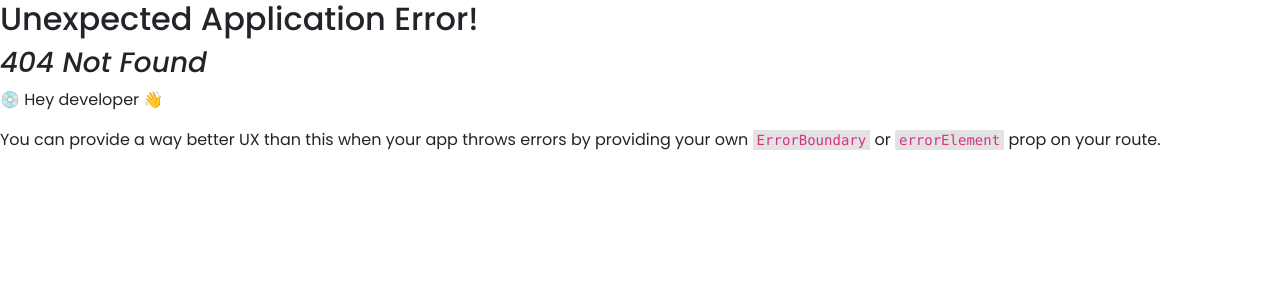
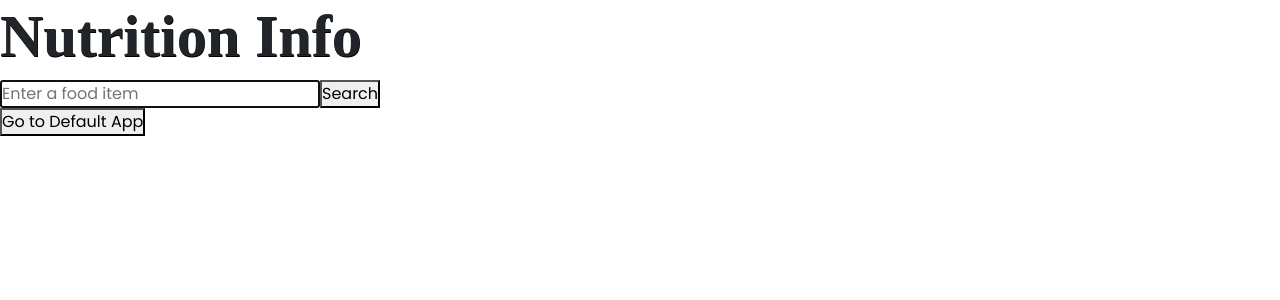
Before and after one commit to ChSathwik641/food-app, a React (Vite) app in the folder food/: page /NutritionInformation in a window 1280 px wide. Before the commit this address had no page. Shown: the top 300 px of the page. Built offline with nearby package versions, Linux system fonts and the light colour scheme; a web font is replaced by a local one.

Commit message:
modified component2 with nutrition information

```diff
--- a/food/src/App.jsx
+++ b/food/src/App.jsx
@@ -16,7 +16,7 @@ function App() {
       element: <Component1 />,
     },
     {
-      path: "/component2",
+      path: "/NutritionInformation",
       element: <Component2 />,
     },
   ]);
--- a/food/src/Components/Component2.jsx
+++ b/food/src/Components/Component2.jsx
@@ -1,10 +1,101 @@
-import React from "react";
+import React, { useState, useEffect, useRef } from "react";
 import { Link } from "react-router-dom";
+import { useForm, Controller } from "react-hook-form";
+import axios from "axios";
 
 const Component2 = () => {
+  const API_KEY = "KBpKW8Z6tRTW4kIt8kQv8EYI6QeADIcwaQsfqyO0";
+  const [nutrition, setNutrition] = useState(null);
+  const [loading, setLoading] = useState(false);
+  const [error, setError] = useState(null);
+  const inputRef = useRef(null);
+
+  const { handleSubmit, getValues, setValue, control } = useForm({
+    mode: "onSubmit",
+  });
+  useEffect(() => {
+    if (inputRef && inputRef.current) {
+      inputRef.current.focus();
+    }
+  }, []);
+  const searchNutrion = async (searchInput) => {
+    setError(null);
+    setNutrition(null);
+    const url = `https://api.nal.usda.gov/fdc/v1/foods/search?query=${encodeURIComponent(
+      searchInput
+    )}&api_key=${API_KEY}`;
+    setLoading(true);
+    try {
+      const response = await axios.get(url);
+      console.log("Response from API: ", response);
+      if (response.data.foods && response.data.foods.length > 0) {
+        setNutrition(response.data.foods[0]);
+      } else {
+        setError("No data was found for this food item.");
+      }
+    } catch (error) {
+      console.error("Error in fetching nutrion", error);
+      setError("Error fetching data");
+    } finally {
+      setLoading(false);
+    }
+  };
   return (
     <div>
-      <p>This is Component 2</p>
+      <h1>Nutrition Info</h1>
+      <form
+        onSubmit={handleSubmit((data) => {
+          console.log("came here", data);
+          searchNutrion(data.searchInput);
+        })}
+      >
+        <Controller
+          control={control}
+          name="searchInput"
+          render={() => (
+            <input
+              value={getValues("searchInput")}
+              onChange={(e) => {
+                setValue("searchInput", e.target.value);
+                setNutrition(null);
+              }}
+              ref={inputRef}
+              disabled={loading}
+              placeholder="Enter a food item"
+            />
+          )}
+        />
+        <button onClick={handleSubmit} disabled={loading}>
+          {loading ? "Searching..." : "Search"}
+        </button>
+      </form>
+      {loading && (
+        <div className="d-flex justify-content-center">
+          <div className="spinner-border" role="status">
+            <span className="visually-hidden">Loading...</span>
+          </div>
+        </div>
+      )}
+
+      {nutrition && (
+        <div>
+          <h3>{nutrition.description}</h3>
+          <div>
+            {nutrition.foodNutrients &&
+              nutrition.foodNutrients.map((nutrient, index) => (
+                <div key={`${nutrient.nutrientName} ${index}`}>
+                  <ul>
+                    <li>
+                      {nutrient.nutrientName} : {nutrient.value}{" "}
+                      {nutrient.unitName}
+                    </li>
+                  </ul>
+                </div>
+              ))}
+          </div>
+        </div>
+      )}
+      {error && <p>{error}</p>}
       <Link to="/">
         {" "}
         {/* Link to go back to default app */}
--- a/food/src/Components/Home.jsx
+++ b/food/src/Components/Home.jsx
@@ -86,7 +86,7 @@ const Home = () => {
                 To explore the nutritional content of other ingredients, click
                 the button below!
               </p>{" "}
-              <Link to="/component2">
+              <Link to="/NutritionInformation">
                 <button className="btn1 btn2">
                   <i
                     className="fas fa-drumstick-bite"
```
